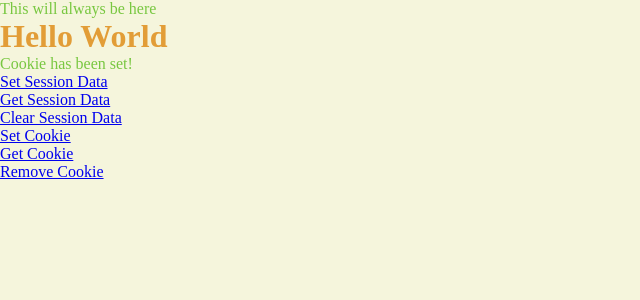
After one commit to Abhishekbotx/Flask, a Flask app: page /set_cookie in a window 1280 px wide. The commit adds this page. Shown: the top 300 px of the page, without its empty margins (0-640 px from the left). Run offline with Flask 3, Linux system fonts and the light colour scheme.

Commit message:
Concepts:: code push of routing understanding, static files rendering ,sesssions and cookies

```diff
--- a/app.py
+++ b/app.py
@@ -1,41 +1,40 @@
 #Imports
 
-from flask import Flask,render_template,request,make_response
+from flask import Flask,render_template,request,make_response,Response,send_from_directory,session
 from flask_scss import Scss
 from flask_sqlalchemy import SQLAlchemy
+import pandas as pd
+import os
+import uuid
 
 
 #My App
-app = Flask(__name__)
-
+app = Flask(__name__,template_folder='templates',static_folder='static',static_url_path='/')
+app.secret_key='thisisasecretkey'
 @app.route('/')
 def base():
     mylist = ['apple', 'banana', 'cherry']
     return render_template('index.html', mylist=mylist,title="Base Page")
 
-@app.route('/other')
-def other():
-    return render_template('page2.html')
-
-@app.route('/test')
-def response():
-    response = make_response({'message': 'hey Abhi'})
-    response.status_code = 200
-    response.headers['Content-Type'] = 'application/json'
-    return response
 
 
 @app.route('/hi') # @app.route (rule, methods = [GET, POST])
 def hello():
     return "Hello, World!"
 
+
+
 @app.route('/greet/<name>')
 def greet(name):
     return f"Hello, {name}"
 
+
+
 @app.route('/template')
 def index():
     return render_template('index.html')
+
+
 
 @app.route('/handle_url_params')
 def handle_params():
@@ -46,5 +45,155 @@ def handle_params():
     else:
         return "Please provide both 'greeting' and 'name' parameters in the URL."
 
+
+
+@app.route('/other')
+def other():
+    return render_template('page2.html')
+
+
+
+@app.route('/test')
+def response():
+    response = make_response({'message': 'hey Abhi'})
+    response.status_code = 200
+    response.headers['Content-Type'] = 'application/json'
+    return response
+
+
+
+@app.route('/form', methods=['GET', 'POST'])
+def form():
+    if request.method=='GET':
+        return render_template('form.html')
+    else:
+        username =request.form.get('username')
+        password=request.form.get('password')
+
+        if username == 'Abhishek' and password == 'Raj':
+            return "Logged in successfully"
+        else:
+            return "Invalid Credentials. Please try again."
+
+
+
+@app.route('/file_upload', methods=['POST'])
+def file_upload():
+    file = request.files.get('file')  # <-- fixed
+
+    if not file:
+        return {"error": "No file uploaded"}, 400  # jsonify not needed here
+
+    # For plain text files
+    if file.content_type == 'text/plain':
+        content = file.read().decode()
+        return content
+
+    # For Excel files (.xlsx or .xls)
+    elif file.content_type in [
+        'application/vnd.openxmlformats-officedocument.spreadsheetml.sheet',
+        'application/vnd.ms-excel'
+    ]:
+        df = pd.read_excel(file)
+        return df.to_html()
+
+    else:
+        return "Unsupported file type", 400
+
+
+
+@app.route('/convert_to_csv',methods=["POST"] )
+def convert_to_csv():
+    file = request.files.get('file')
+
+    df=pd.read_excel(file)
+    response= Response(
+        df.to_csv(),
+        mimetype="text/csv",
+        headers={
+            "Content-disposition": "attachment; filename=data.csv"
+        }
+    )
+    return response
+
+
+
+@app.route('/convert_to_csv2',methods=["POST"] )
+def convert_to_csv2():
+    file = request.files.get('file')
+
+    df=pd.read_excel(file)
+    if not os.path.exists('downloads'):
+        os.makedirs('downloads')
+
+    filename=  f'{uuid.uuid4()}.csv'
+    df.to_csv(os.path.join('downloads',filename))
+    return render_template('downloads.html',filename=filename)
+
+
+
+@app.route('/download/<filename>')
+def download(filename):
+    return send_from_directory('downloads',filename,download_name='result.csv')
+
+
+
+
+
+
+
+
+
+
+@app.route('/session_and_cookies')
+def sess():
+    return render_template('session.html', title="Session Page",)
+
+
+
+@app.route('/set_data')
+def set_data():
+    session['name'] = 'Abhishek'
+    session['other'] = 'Hello World'
+    return render_template(template_name_or_list='session.html', message='Session data set.')
+
+
+
+@app.route('/get_data')
+def get_data():
+    if 'name' in session.keys() and 'other' in session.keys():
+        name = session['name']
+        other = session['other']
+        return render_template(template_name_or_list='session.html', message=f'Name: {name}, Other: {other}')
+    else:
+        return render_template(template_name_or_list='session.html', message='No session found.')
+
+
+@app.route('/clear_session')
+def clear_session():
+    session.clear()
+    return render_template(template_name_or_list='session.html', message='Session cleared.')
+
+
+
+@app.route('/set_cookie')
+def set_cookie():
+    response = make_response(render_template('session.html', message='Cookie has been set!'))
+    response.set_cookie('cookie_name', 'cookie_value')
+    return response
+
+
+@app.route('/get_cookie')
+def get_cookie():
+    cookie_value=request.cookies.get('cookie_name')
+    return make_response(render_template('session.html', message=f'Cookie Value: {cookie_value}'))
+
+
+@app.route('/clear_cookie')
+def clear_cookie():
+    response = make_response(render_template('session.html', message='Cookie removed'))
+    response.set_cookie('cookie_name', expires=0)
+    return response
+
 if __name__ in "__main__":
     app.run(debug=True)
--- /dev/null
+++ b/downloads/3ed79157-eea6-4d57-a206-95282033290b.csv
@@ -0,0 +1,2 @@
+,Sr,ID,Subject,Status,Priority,Response By,Resolution By,Agent Group,creation,owner
+0,1,2,jwhjfjhf,Open,Medium,2025-06-05 18:00:00,2025-06-09 18:00:00,,2025-06-04 20:50:54.638,Administrator
--- /dev/null
+++ b/downloads/61798734-fa41-4444-bb8a-c93a185ccc07.csv
@@ -0,0 +1,2 @@
+,Sr,ID,Subject,Status,Priority,Response By,Resolution By,Agent Group,creation,owner
+0,1,2,jwhjfjhf,Open,Medium,2025-06-05 18:00:00,2025-06-09 18:00:00,,2025-06-04 20:50:54.638,Administrator
--- /dev/null
+++ b/downloads/992e8811-97a4-4010-8ba4-53a578f369b5.csv
@@ -0,0 +1,2 @@
+,Sr,ID,Subject,Status,Priority,Response By,Resolution By,Agent Group,creation,owner
+0,1,2,jwhjfjhf,Open,Medium,2025-06-05 18:00:00,2025-06-09 18:00:00,,2025-06-04 20:50:54.638,Administrator
--- /dev/null
+++ b/downloads/9b0db9b6-b13d-43a9-9569-f039ae7504b9.csv
@@ -0,0 +1,2 @@
+,Sr,ID,Subject,Status,Priority,Response By,Resolution By,Agent Group,creation,owner
+0,1,2,jwhjfjhf,Open,Medium,2025-06-05 18:00:00,2025-06-09 18:00:00,,2025-06-04 20:50:54.638,Administrator
--- /dev/null
+++ b/static/css/styles.css
@@ -0,0 +1,17 @@
+* {
+  margin: 0;
+  padding: 0;
+  box-sizing: border-box;
+}
+
+body {
+  background-color: beige;
+}
+
+p {
+  color: rgb(120, 199, 64);
+}
+
+h1 {
+  color: rgb(226, 157, 55);
+}/*# sourceMappingURL=styles.css.map */
--- /dev/null
+++ b/static/css/styles.scss
@@ -0,0 +1,17 @@
+*{
+    margin: 0;
+    padding: 0;
+    box-sizing: border-box;
+}
+body{
+    background-color: beige;
+}
+
+p{
+    color: rgb(120, 199, 64);
+}
+
+h1{
+    color: rgb(226, 157, 55);
+    // text-align: center;
+}
--- a/static/styles.css
+++ /dev/null
@@ -1,3 +0,0 @@
-body {
-  background-color: beige;
-}/*# sourceMappingURL=styles.css.map */
--- a/static/styles.scss
+++ /dev/null
@@ -1,3 +0,0 @@
-body{
-    background-color: beige;
-}
--- a/templates/base.html
+++ b/templates/base.html
@@ -5,6 +5,7 @@
     <meta charset="UTF-8">
     <meta name="viewport" content="width=device-width, initial-scale=1.0">
     <title>{% block title %}Default Value{% endblock %}</title>
+    <link rel="stylesheet" href="{{ url_for('static', filename='/css/styles.css') }}">
 </head>
 
 <body>
--- a/templates/index.html
+++ b/templates/index.html
@@ -13,5 +13,7 @@
 </ul>
 <p>{{mylist}}</p>
 <a href="{{url_for('other')}}">Other</a>
+<img style="width: 100%" src="/img/logo.png" alt="">
+<script src="/js/base.js"></script>
 <!-- //calling the function other in app.py -->
 {% endblock %}
--- /dev/null
+++ b/templates/session.html
@@ -0,0 +1,16 @@
+{% extends "base.html" %}
+{% block title %}Index Page{% endblock %}
+
+{% block content %}
+<h1>Hello World</h1>
+<p>{{ message }}</p>
+
+<a href="{{ url_for('set_data') }}">Set Session Data</a><br>
+<a href="{{ url_for('get_data') }}">Get Session Data</a><br>
+<a href="{{ url_for('clear_session') }}">Clear Session Data</a><br>
+<a href="{{ url_for('set_cookie') }}">Set Cookie</a><br>
+<a href="{{ url_for('get_cookie') }}">Get Cookie</a><br>
+<a href="{{ url_for('clear_cookie') }}">Remove Cookie</a><br>
+
+
+{% endblock %}
```
Also changed, not shown: static/js/base.js (added, +8 -0 lines), templates/downloads.html (added, +10 -0 lines), templates/form.html (added, +39 -0 lines), static/img/logo.png (added), 2 other files.
